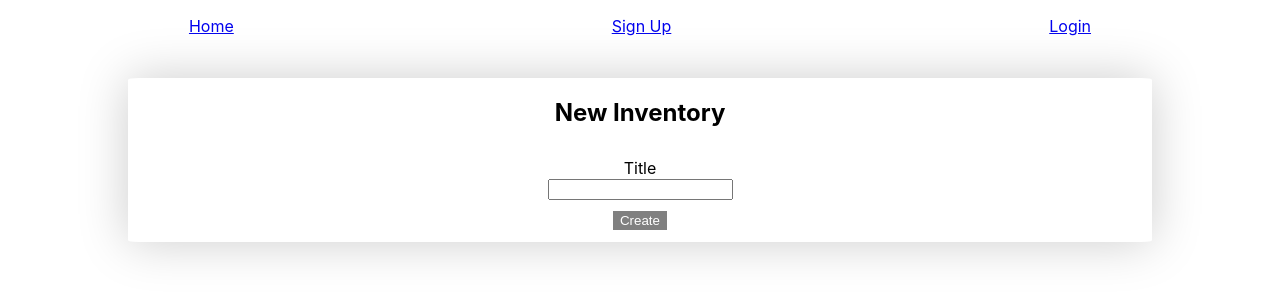
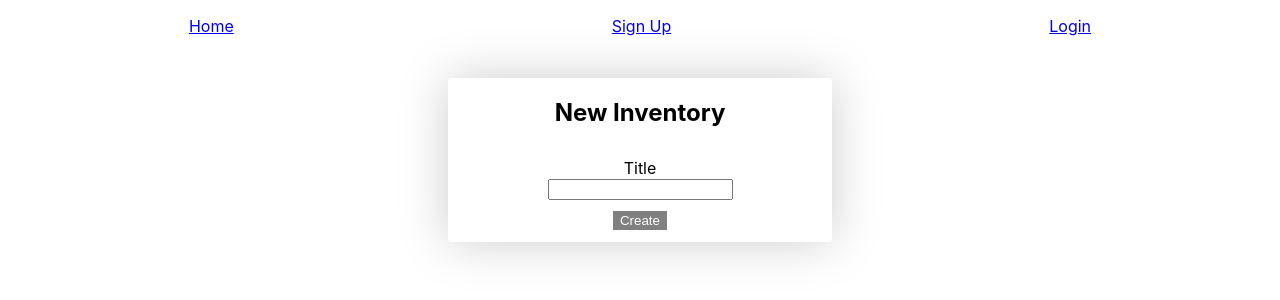
Before and after one commit to BeatrizJB/Invenire-Frontend, a React (Create React App) app: page /newinventory in a window 1280 px wide. Shown: the top 300 px of the page. Built offline with nearby package versions, Linux system fonts and the light colour scheme; no server answers.

Commit message:
fixed addform width?

```diff
--- a/src/App.css
+++ b/src/App.css
@@ -268,7 +268,7 @@ label {
 }
 
 .Addform{
-  width: 80%;
+  width: 30%;
   height: 80%;
   display: flex;
   flex-direction: column;
```
